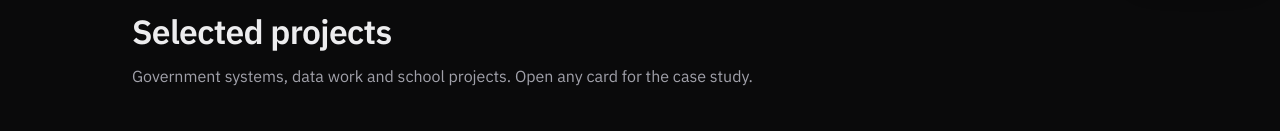
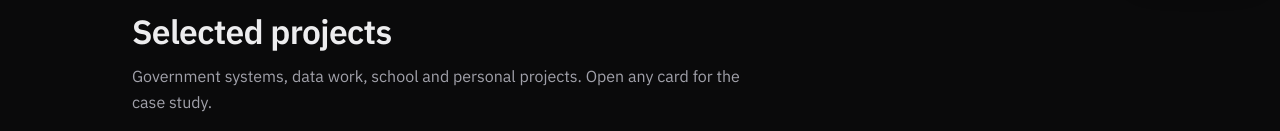
Before and after one commit to paullooll/my-portfolio, a React (Vite) app: page / in a window 1280 px wide. Shown: the part 817-948 px from the top of the page. Built offline with nearby package versions, Linux system fonts and the light colour scheme; no server answers.

Commit message:
fix(projects): mention personal projects in the section intro
Co-Authored-By: Claude Opus 5.5 <noreply@anthropic.com>

```diff
--- a/src/sections/Projects.tsx
+++ b/src/sections/Projects.tsx
@@ -71,7 +71,7 @@ export function Projects() {
     <SectionFrame
       id="projects"
       title="Selected projects"
-      intro="Government systems, data work and school projects. Open any card for the case study."
+      intro="Government systems, data work, school and personal projects. Open any card for the case study."
     >
       <div className="filters" role="group" aria-label="Filter projects">
         {FILTERS.map(f => (
```
